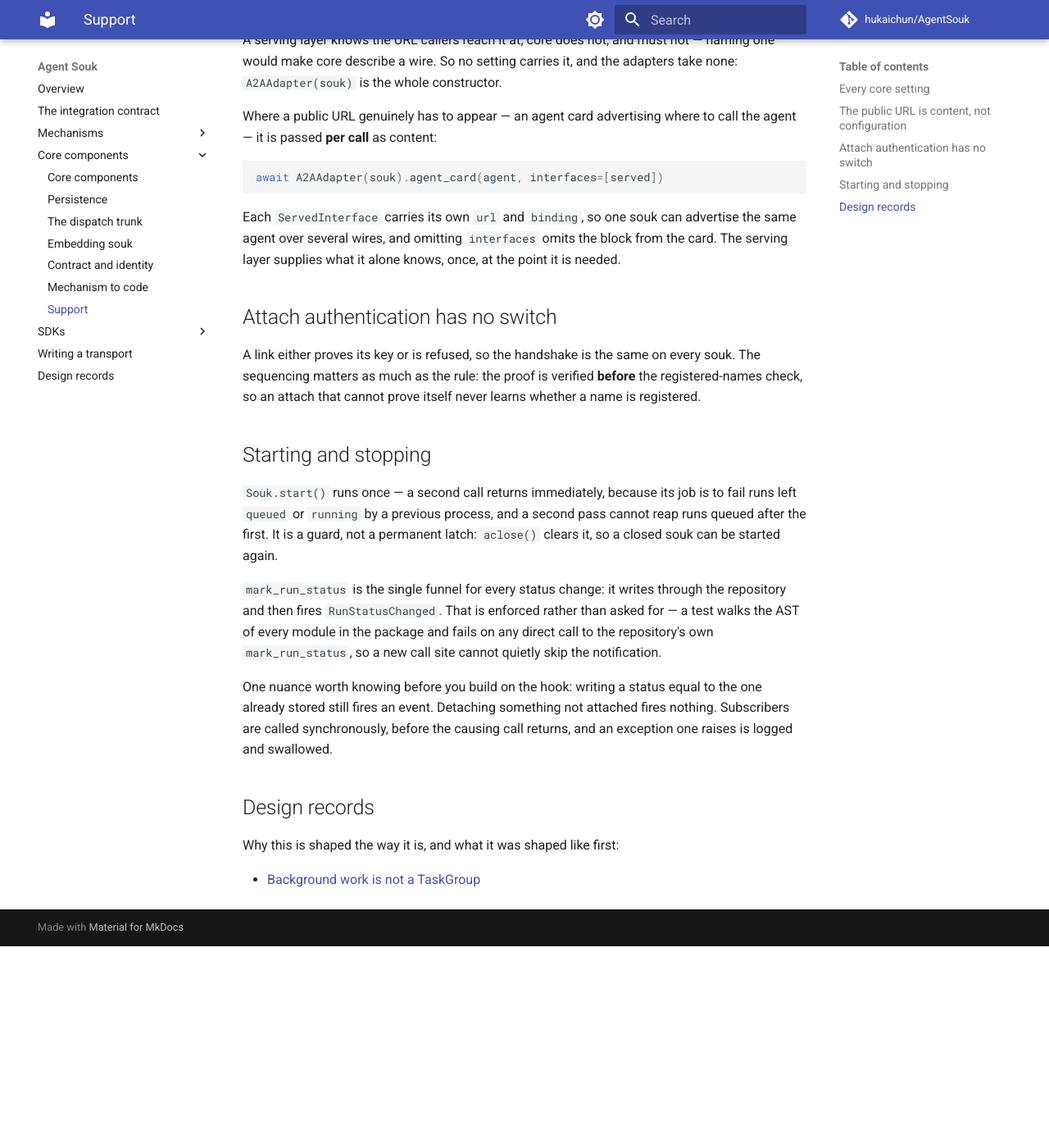
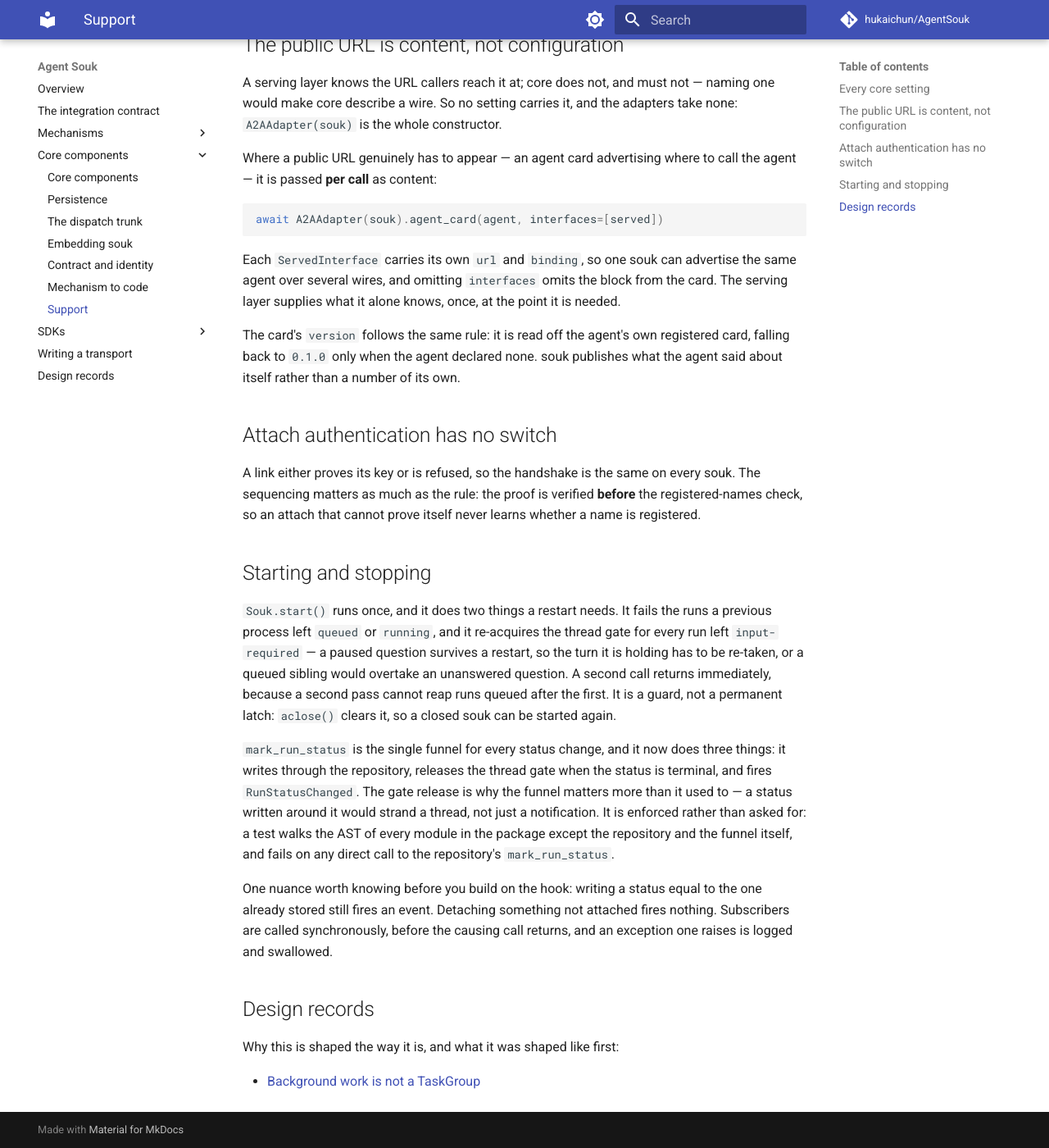
Before and after one commit to hukaichun/AgentSouk, an MkDocs documentation site: the page built from docs/core-components/support.md, in a window 1280 px wide and 1400 px high, scrolled down 1737 px. Shown: the whole window at 82% size. Built offline with MkDocs 1.6.1 and Material for MkDocs 9.7.7, drawn with Linux system fonts in a browser that asks for light colours; comment, search, counter and statistics services are not loaded; before the commit the page ends 2891 px from its top, so only the background shows below that; some of the changed text lies outside the part shown.

Commit message:
Close the drift between docs and code after #121-#126
Verified every page against the code rather than against the design
notes. Most of docs/ was carried forward correctly by that PR wave;
these are what it missed, plus one claim of mine that was wrong when I
wrote it.

Wrong when written:
- support.md and persistence.md both said health() reports the found
  and expected schema revisions and compares nothing. Health.schema_current
  is that comparison and Health.ready requires it. souk ships the
  judgement; the pages told deployments to write it themselves.

Stale after #121:
- start() also re-acquires the thread gate for runs left input-required,
  so a paused question keeps its turn across a restart.
- mark_run_status does three things now, not two: the middle one is
  releasing the thread gate on a terminal status, which is why routing
  around the funnel would strand a thread and not just a notification.
- The AST test excludes repo.py and core.py; "every module" was untrue.

Stale after #125:
- writing-a-transport.md still described the unknown-event edge as open
  and told transport authors to work around it. It is closed: known type
  validates strictly, unknown type string relays untouched, no type
  string ends the run. A transport must not add a fourth case.

Stale after #126:
- dispatch.md said the A2A door creates a thread "the same way" as
  AG-UI. The difference is the point, and it follows each protocol's own
  grammar. Also records that souk's thread id is the authoritative one
  and rides back on every event.
- The second open contradiction is retired: the door asymmetry is now
  explained by the naming-rights record. What replaces it is sharper —
  answering a paused A2A task rides taskId, so identifier-as-capability
  now carries authority, not just read access.

Found by probe, newly documented:
- A provider declaring unlimited concurrency that declines is counted
  misdeclared and re-offered every sweep forever; treating-as-full has
  nothing to set when declared is None.
- A paused run failed as paused_no_resume gets no terminal event: the
  broker forgot it at pause, so the Fail push is dropped. The caller's
  stream just stops. Recorded as the gap it is.
- requests.md's list of non-funnel failure reasons omitted both health
  sweep reasons.

Also: ci.yml said "five probes"; there are six.

Verified: souk 372 passed, mkdocs --strict clean, 156 links resolve.

```diff
--- a/docs/core-components/support.md
+++ b/docs/core-components/support.md
@@ -26,9 +26,12 @@
 guesses an outcome — the sweeps time out on the *absence* of one, which
 is itself an observation. `Souk.health()` is the companion snapshot:
 whether the database is reachable, which schema revision it found
-alongside the one souk expected, and whether the dispatch loop is alive.
-It reports those facts and compares nothing — deciding that a revision
-mismatch is fatal is the caller's call.
+alongside the one souk expected, and two separate liveness facts —
+whether the sweep task is running and whether the dispatch loop is. The
+`Health` it returns draws the conclusions too: `schema_current` compares
+the two revisions, and `ready` is database *and* schema-current *and*
+dispatching. A deployment that wants a different bar reads the fields
+instead.
 
 **Settings** (`config.py`) — `CoreSettings`, a pydantic-settings object
 reading environment variables under the `SOUK_` prefix. Resolution
@@ -77,6 +80,11 @@
 `interfaces` omits the block from the card. The serving layer supplies
 what it alone knows, once, at the point it is needed.
 
+The card's `version` follows the same rule: it is read off the agent's
+own registered card, falling back to `0.1.0` only when the agent
+declared none. souk publishes what the agent said about itself rather
+than a number of its own.
+
 ## Attach authentication has no switch
 
 A link either proves its key or is refused, so the handshake is the same
@@ -86,18 +94,24 @@
 
 ## Starting and stopping
 
-`Souk.start()` runs once — a second call returns immediately, because
-its job is to fail runs left `queued` or `running` by a previous
-process, and a second pass cannot reap runs queued after the first. It
-is a guard, not a permanent latch: `aclose()` clears it, so a closed
-souk can be started again.
+`Souk.start()` runs once, and it does two things a restart needs. It
+fails the runs a previous process left `queued` or `running`, and it
+re-acquires the thread gate for every run left `input-required` — a
+paused question survives a restart, so the turn it is holding has to be
+re-taken, or a queued sibling would overtake an unanswered question.
+A second call returns immediately, because a second pass cannot reap
+runs queued after the first. It is a guard, not a permanent latch:
+`aclose()` clears it, so a closed souk can be started again.
 
-`mark_run_status` is the single funnel for every status change: it
-writes through the repository and then fires `RunStatusChanged`. That is
-enforced rather than asked for — a test walks the AST of every module in
-the package and fails on any direct call to the repository's own
-`mark_run_status`, so a new call site cannot quietly skip the
-notification.
+`mark_run_status` is the single funnel for every status change, and it
+now does three things: it writes through the repository, releases the
+thread gate when the status is terminal, and fires `RunStatusChanged`.
+The gate release is why the funnel matters more than it used to — a
+status written around it would strand a thread, not just a
+notification. It is enforced rather than asked for: a test walks the AST
+of every module in the package except the repository and the funnel
+itself, and fails on any direct call to the repository's
+`mark_run_status`.
 
 One nuance worth knowing before you build on the hook: writing a status
 equal to the one already stored still fires an event. Detaching
```
Also changed, not shown: docs/core-components/dispatch.md (+24 -4 lines), docs/core-components/persistence.md (+6 -4 lines), docs/design-records.md (+18 -12 lines), docs/mechanisms/requests.md (+12 -2 lines), docs/writing-a-transport.md (+11 -4 lines), 1 other file.
